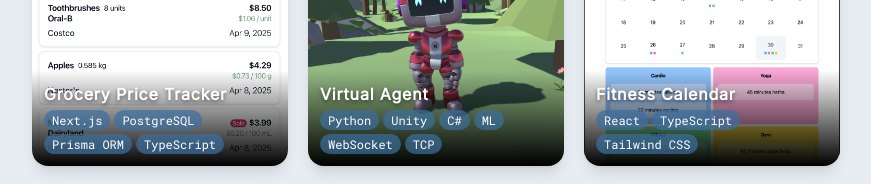
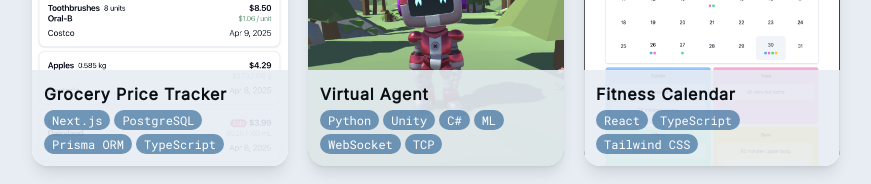
Before and after one commit to jessicaluong/jessicaluong.github.io, a Next.js app: page / in a window 1280 px wide. Shown: the part 606-790 px from the top of the page, without its empty margins (204-1075 px from the left). Built offline with nearby package versions, Linux system fonts and the light colour scheme.

Commit message:
Add background behind text in project card to improve readability

```diff
--- a/src/app/components/project-card.js
+++ b/src/app/components/project-card.js
@@ -38,8 +38,8 @@ export default function ProjectCard({
           View Code
         </span>
       </div>
-      <div className="absolute bottom-0 left-0 p-3 h-24 w-full bg-gradient-to-t from-black to-transparent">
-        <h4 className="font-bold text-white text-shadow">{title}</h4>
+      <div className="absolute bottom-0 left-0 p-3 h-24 w-full bg-bg-90 dark:bg-gray-800/90">
+        <h4 className="font-bold dark:text-white dark:text-shadow">{title}</h4>
         <div className="flex flex-wrap gap-1 mt-1">
           {description.split(", ").map((tech) => (
             <span
--- a/src/app/globals.css
+++ b/src/app/globals.css
@@ -29,6 +29,9 @@
 .bg-accent-70 {
   background-color: rgba(var(--accent), 0.7);
 }
+.bg-bg-90 {
+  background-color: rgba(var(--background-rgb), 0.9);
+}
 
 body {
   color: rgb(var(--foreground-rgb));
```
